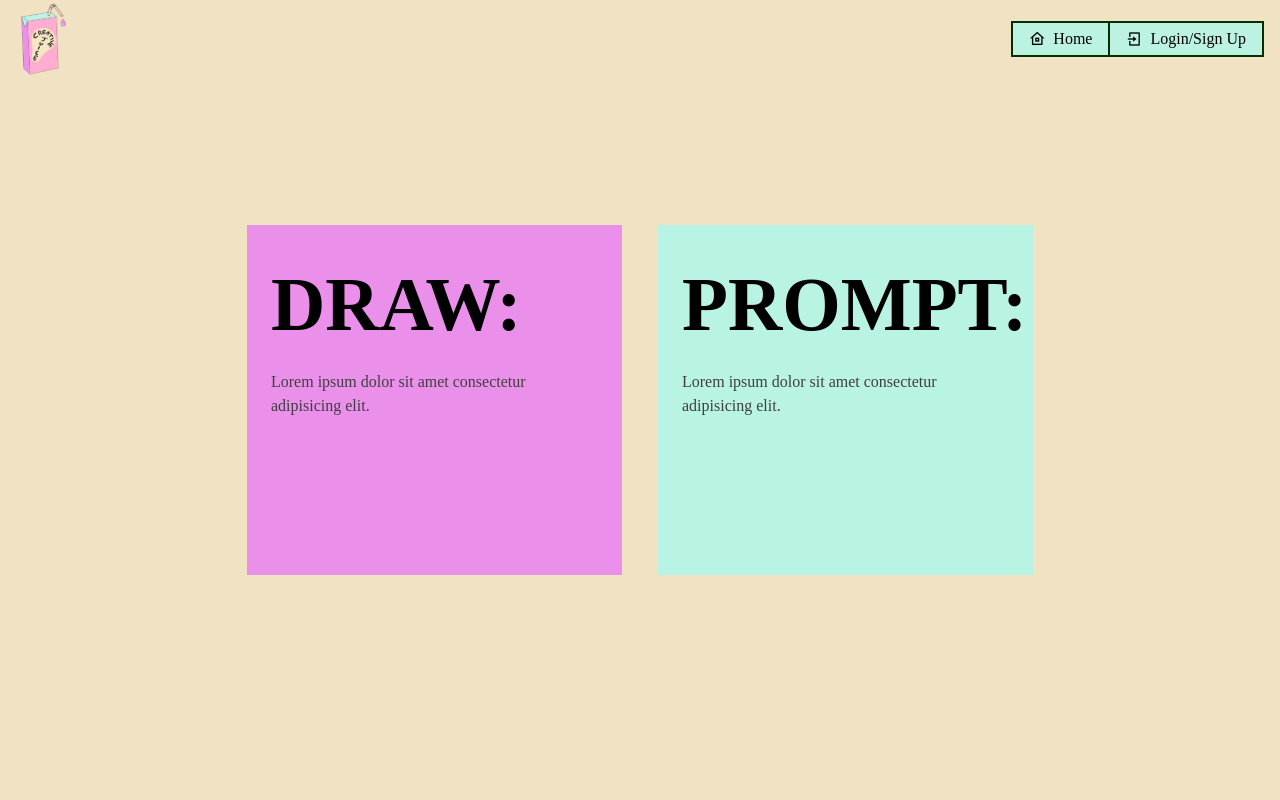
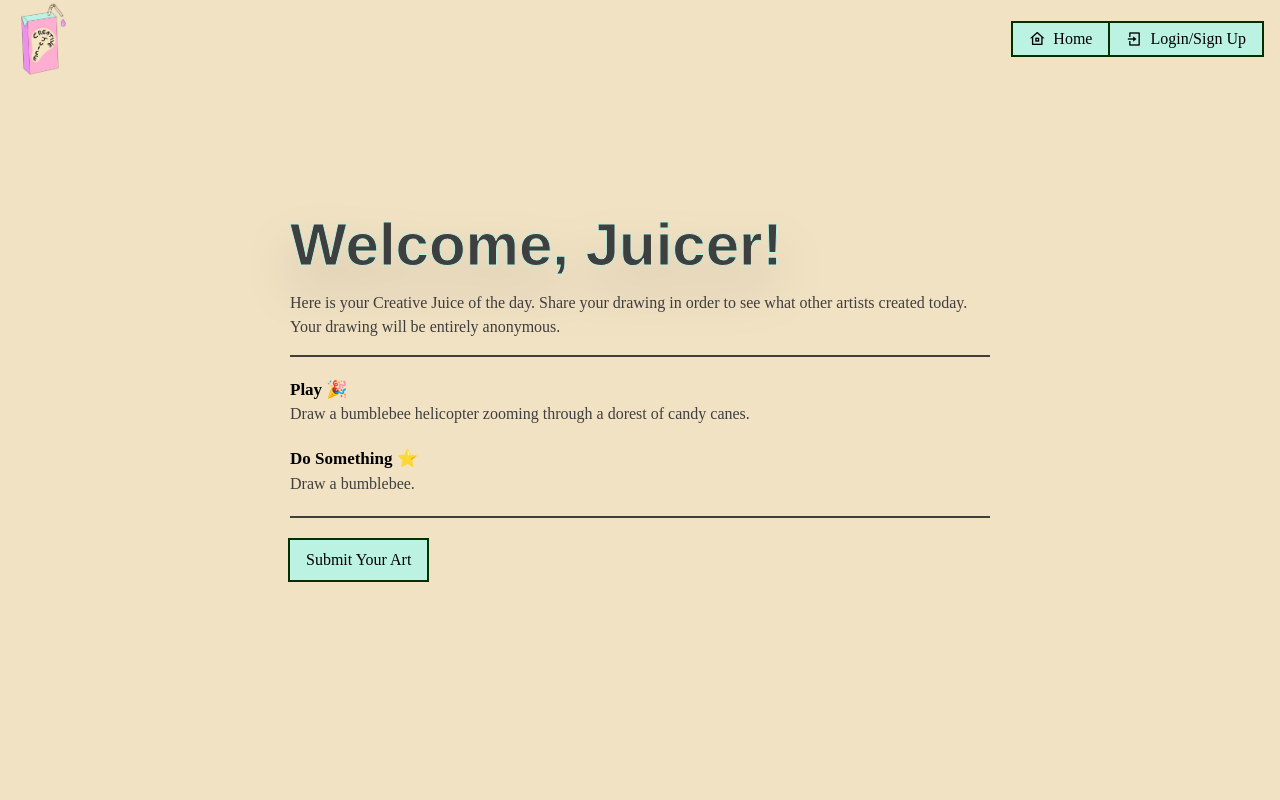
Before and after one commit to Andrew32A/creative-juice, a React (Create React App) app: page /prompt in a window 1280 px wide. Shown: the top 800 px of the page. Built offline with nearby package versions, Linux system fonts and the light colour scheme; a web font is replaced by a local one.

Commit message:
updated prompt page per figma

```diff
--- a/src/components/Login.jsx
+++ b/src/components/Login.jsx
@@ -37,18 +37,19 @@ const Login = () => {
       <div className="flex min-h-full flex-col justify-center px-6 py-12 lg:px-8">
         <div className="sm:mx-auto sm:w-full sm:max-w-sm">
           <img className="w-[3em] mx-auto" src={Logo} alt="Creative Juice Logo" />
-          <h1 style={{ fontFamily: 'DM Sans, sans-serif' }} className="mt-10 text-center text-4xl leading-9 tracking-tight drop-shadow-2xl font-bold text-[#3f3f3f]">Sign in to your account</h1>
+          <h1 style={{ fontFamily: 'DM Sans, sans-serif' }} className="mt-10 text-center text-4xl leading-9 tracking-tight drop-shadow-2xl font-bold text-[#3f3f3f]">Log in to Get the Juice!</h1>
         </div>
 
         <div className="mt-5 sm:mx-auto sm:w-full sm:max-w-sm">
           <form className="space-y-6" onSubmit={handleLogin}>
             <div>
-              <label htmlFor="identifier" className="block text-sm font-medium leading-6 text-gray-900">Email or Username</label>
+              <label htmlFor="identifier" className="block text-sm font-medium leading-6 text-gray-900"></label>
               <div className="mt-2">
                 <input
                   id="identifier"
                   name="identifier"
                   type="text"
+                  placeholder='  Email Address'
                   autoComplete="username"
                   required
                   className="block w-full rounded-md border-0 py-1.5 text-gray-900 shadow-sm ring-1 ring-inset ring-gray-300 placeholder:text-gray-400 focus:ring-2 focus:ring-inset focus:ring-indigo-600 sm:text-sm sm:leading-6"
@@ -60,16 +61,17 @@ const Login = () => {
 
             <div>
               <div className="flex items-center justify-between">
-                <label htmlFor="password" className="block text-sm font-medium leading-6 text-gray-900">Password</label>
-                <div className="text-sm">
+                <label htmlFor="password" className="block text-sm font-medium leading-6 text-gray-900"></label>
+                {/* <div className="text-sm">
                   <p className="font-semibold text-indigo-600 hover:text-indigo-500">Forgot password?</p>
-                </div>
+                </div> */}
               </div>
               <div className="mt-2">
                 <input
                   id="password"
                   name="password"
                   type="password"
+                  placeholder='  Password'
                   autoComplete="current-password"
                   required
                   className="block w-full rounded-md border-0 py-1.5 text-gray-900 shadow-sm ring-1 ring-inset ring-gray-300 placeholder:text-gray-400 focus:ring-2 focus:ring-inset focus:ring-indigo-600 sm:text-sm sm:leading-6"
@@ -84,7 +86,7 @@ const Login = () => {
                 type="submit"
                 className="w-full flex justify-center items-center border-[#003000] border-2 px-4 py-2 my-1 text-black bg-[#BBF2E2] hover:bg-[#F2A7CA] transition duration-300 ease-in-out"
               >
-                Sign in
+                Log in
               </button>
             </div>
           </form>
@@ -93,9 +95,12 @@ const Login = () => {
             className="mt-10 text-center text-sm text-gray-500"
             style={{ display: 'flex', alignItems: 'center', justifyContent: 'center' }}
           >
-            <span className="text-sm text-gray-500">
+            <div className="text-sm">
+                  <p className="font-semibold text-gray-900 hover:text-indigo-500">Forgot password?</p>
+            </div>
+            {/* <span className="text-sm text-gray-500">
               Not a member?{' '}
-            </span>
+            </span> */}
             <Link to="/signup" className="nav-link text-black border-[#003000] border-2 px-4 py-1 ml-2 inline-flex items-center justify-center bg-[#BBF2E2] hover:bg-[#F2A7CA] transition duration-300 ease-in-out">
               <span className="">Sign up now!</span>
             </Link>
--- a/src/components/Prompt.jsx
+++ b/src/components/Prompt.jsx
@@ -1,35 +1,108 @@
-import React from 'react';
-import Submissions from "./Submissions.jsx";
+import React, { useEffect } from 'react';
+import ScrollReveal from 'scrollreveal';
+import { Link } from 'react-router-dom';
 
 const Prompt = () => {
-  const postItStyle = {
-    width: '375px',
-    height: '350px',
-    fontFamily: 'DM Sans',
-  };
 
-  const customFontSize = {
-    fontSize: '4.7em', // can be adjusted
-  };
+  useEffect(() => {
+    const sr = ScrollReveal({
+      reset: false,
+    });
+
+    sr.reveal('p', {
+      origin: 'top',
+      interval: 200,
+      delay: 200
+    });
+
+    sr.reveal('.arrow', {
+      origin: 'top',
+      interval: 200,
+      delay: 2500
+    });
+
+    sr.reveal('.img-wrapper img', {
+      origin: 'right',
+      interval: 200,
+      delay: 400
+    });
+
+    sr.reveal('.email-input-wrapper, .email-subtext', {
+      origin: 'left',
+      interval: 0,
+      delay: 1200
+    });
+  }, []);
 
   return (
     <>
-      <div className='bg-[#F2E2C4] flex items-center justify-center h-screen'>
-        {/* yellow post-it */}
-        <div className="bg-[#ea90ea] p-6 mr-2 mx-7" style={postItStyle}>
-          <h1 className="font-bold mb-2" style={customFontSize}>DRAW:</h1>
-          <p className="text-[#3f3f3f]">Lorem ipsum dolor sit amet consectetur adipisicing elit.</p>
-        </div>
+      <div name='home' className="w-full h-screen bg-[#F2E2C4] flex justify-center items-center">
+        <div className="max-w-[1000px] px-8">
+          <div className="flex flex-col sm:flex-row justify-between items-center">
+            <div style={{  }}>
+              <h1 style={{
+              fontFamily: 'DM Sans, sans-serif',
+              WebkitTextStroke: '1px #bbf2e2',
+              textStroke: '1px #bbf2e2',
+              }} className="text-4xl sm:text-6xl drop-shadow-2xl font-bold text-[#3f3f3f]">Welcome, Juicer!</h1>
 
-        {/* blue post-it */}
-        <div className="bg-[#b9f3e4] p-6 m-2 mx-7" style={postItStyle}>
-          <h1 className="font-bold mb-2" style={customFontSize}>PROMPT:</h1>
-          <p className="text-[#3f3f3f]">Lorem ipsum dolor sit amet consectetur adipisicing elit.</p>
+              <p className="text-[#3f3f3f] py-4 max-w-[700px]">Here is your Creative Juice of the day. Share your drawing in order to see what other artists created today. Your drawing will be
+              entirely anonymous.</p>
+              <div style={{ border: '0.5px solid #3f3f3f' }}></div>
+              <h2 className='mt-5' style={{ fontWeight: 'bold', fontSize: '17px' }}>Play 🎉</h2>
+              <p className='text-[#3f3f3f]'>Draw a bumblebee helicopter zooming through a dorest of candy canes.</p>
+              <h2 className='mt-5' style={{ fontWeight: 'bold', fontSize: '17px' }}>Do Something ⭐️</h2>
+              <p className='mb-5 text-[#3f3f3f]'>Draw a bumblebee.</p>
+              <div style={{ border: '0.5px solid #3f3f3f' }}></div>
+              <div className='email-input-wrapper' style={{ display: 'flex', alignItems: 'center' }}>
+              <Link
+                to="/login"
+                className="text-black group border-[#003000] border-2 px-4 py-2 my-1 ml-[-2px] mt-5 flex items-center bg-[#BBF2E2] hover:bg-[#F2A7CA] transition duration-300 ease-in-out z-20">
+                <span>Submit Your Art</span>
+              </Link>
+              </div>
+            </div>
+          </div>
         </div>
       </div>
-      <Submissions />
     </>
-  );
+  )
 }
 
 export default Prompt;
+
+// import React from 'react';
+// import Submissions from "./Submissions.jsx";
+
+// const Prompt = () => {
+//   const postItStyle = {
+//     width: '375px',
+//     height: '350px',
+//     fontFamily: 'DM Sans',
+//   };
+
+//   const customFontSize = {
+//     fontSize: '4.7em', // can be adjusted
+//   };
+
+//   return (
+//     <>
+//       <div className='bg-[#F2E2C4] flex items-center justify-center h-screen'>
+//         {/* yellow post-it */}
+//         <div className="bg-[#ea90ea] p-6 mr-2 mx-7" style={postItStyle}>
+//           <h1 className="font-bold mb-2" style={customFontSize}>DRAW:</h1>
+//           <p className="text-[#3f3f3f]">Lorem ipsum dolor sit amet consectetur adipisicing elit.</p>
+//         </div>
+
+//         {/* blue post-it */}
+//         <div className="bg-[#b9f3e4] p-6 m-2 mx-7" style={postItStyle}>
+//           <h1 className="font-bold mb-2" style={customFontSize}>PROMPT:</h1>
+//           <p className="text-[#3f3f3f]">Lorem ipsum dolor sit amet consectetur adipisicing elit.</p>
+//         </div>
+//       </div>
+//       <Submissions />
+//     </>
+//   );
+// }
+
+// export default Prompt;
```
